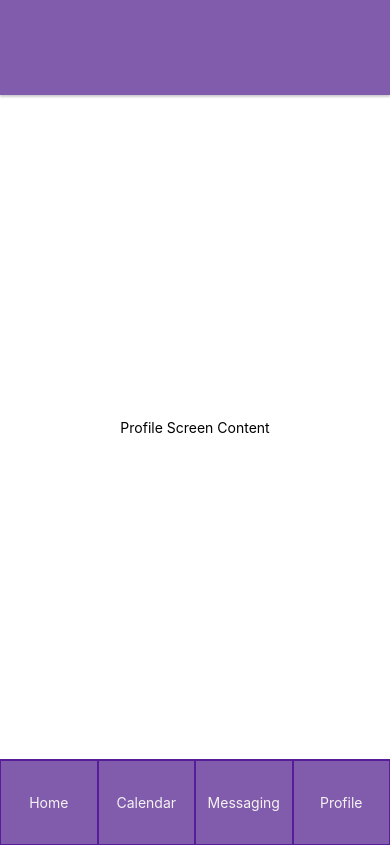
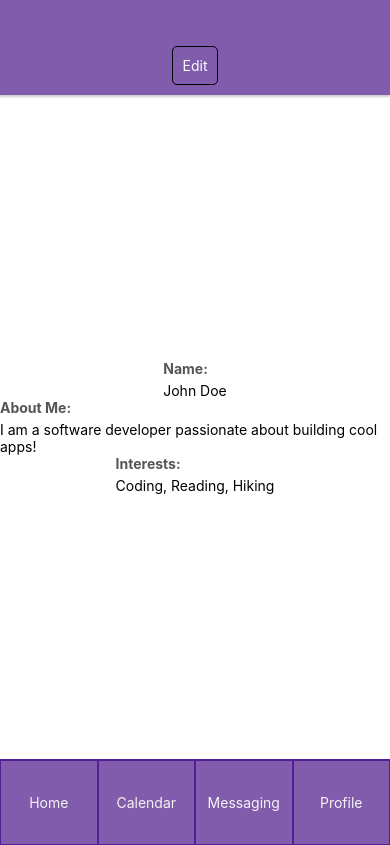
Before and after one commit to lizzy-lohmann/2024-final-project, a React Native app in the folder SeniorProject/: screen /Profile in a window 390 px wide. Built offline with nearby package versions, Linux system fonts and the light colour scheme.

Commit message:
Updated profile page

```diff
--- a/SeniorProject/Profile.js
+++ b/SeniorProject/Profile.js
@@ -1,19 +1,85 @@
-import React from 'react';
-import { View, Text, TouchableOpacity } from 'react-native';
-import  styles  from './styles';
+import React, { useState } from 'react';
+import { View, Text, TouchableOpacity, TextInput, StyleSheet } from 'react-native';
+import styles from './styles'; // Assuming your style.js file is named 'style.js'
 import Footer from "./Footer";
 
 const Profile = ({ navigation }) => {
+    const [isEditing, setIsEditing] = useState(false);
+    const [name, setName] = useState("John Doe");
+    const [interests, setInterests] = useState("Coding, Reading, Hiking");
+    const [aboutMe, setAboutMe] = useState("I am a software developer passionate about building cool apps!");
+
+    const handleEdit = () => {
+        setIsEditing(!isEditing);
+    };
+
+    const saveChanges = () => {
+        // Code to save changes to MongoDB database goes here
+        setIsEditing(false);
+    };
+
+
     return (
         <View style={styles.container}>
             {/* Custom Header */}
             <View style={styles.header}>
-                {/* Other header content */}
+                {/* Header content */}
+                <TouchableOpacity onPress={handleEdit} style={styles.headerButton}>
+                    <Text style={styles.headerButtonText}>{isEditing ? "Save" : "Edit"}</Text>
+                </TouchableOpacity>
             </View>
 
             {/* Screen Content */}
             <View style={styles.content}>
-                <Text>Profile Screen Content</Text>
+                {/* Name Box */}
+                <View style={styles.fieldContainer}>
+                    <Text style={styles.fieldTitle}>Name:</Text>
+                    <View style={[styles.textBox, isEditing && styles.editTextBox]}>
+                        {isEditing ? (
+                            <TextInput
+                                style={styles.input}
+                                value={name}
+                                onChangeText={setName}
+                            />
+                        ) : (
+                            <Text style={styles.fieldText}>{name}</Text>
+                        )}
+                    </View>
+                </View>
+
+                {/* About Me */}
+                <View style={styles.fieldContainer}>
+                    <Text style={styles.fieldTitle}>About Me:</Text>
+                    <View style={[styles.textBox, isEditing && styles.editTextBox]}>
+                        {isEditing ? (
+                            <TextInput
+                                style={styles.input}
+                                value={aboutMe}
+                                onChangeText={setName}
+                            />
+                        ) : (
+                            <Text style={styles.fieldText}>{aboutMe}</Text>
+                        )}
+                    </View>
+                </View>
+
+
+                {/* Interests */}
+                <View style={styles.fieldContainer}>
+                    <Text style={styles.fieldTitle}>Interests:</Text>
+                    <View style={[styles.textBox, isEditing && styles.editTextBox]}>
+                        {isEditing ? (
+                            <TextInput
+                                style={styles.input}
+                                value={interests}
+                                onChangeText={setName}
+                            />
+                        ) : (
+                            <Text style={styles.fieldText}>{interests}</Text>
+                        )}
+                    </View>
+                </View>
+
             </View>
 
             {/* Custom Footer */}
--- a/SeniorProject/package.json
+++ b/SeniorProject/package.json
@@ -12,11 +12,11 @@
     "@react-navigation/bottom-tabs": "^6.5.11",
     "@react-navigation/native": "^6.1.9",
     "@react-navigation/native-stack": "^6.9.17",
-    "expo": "~50.0.4",
+    "expo": "~50.0.7",
     "expo-status-bar": "~1.11.1",
     "react": "18.2.0",
-    "react-native": "0.73.2",
-    "react-native-safe-area-context": "^4.9.0",
+    "react-native": "^0.73.4",
+    "react-native-safe-area-context": "^4.8.2",
     "react-native-screens": "^3.29.0"
   },
   "devDependencies": {
--- a/SeniorProject/styles.js
+++ b/SeniorProject/styles.js
@@ -67,6 +67,21 @@ const styles = StyleSheet.create({
     footerButtonText: {
         color: '#f6f3f3',
     },
+
+    //added for profile page
+    editTextBox: {
+        borderWidth: 1,
+        borderColor: 'black',
+        borderRadius: 5,
+        padding: 10,
+    },
+
+    fieldTitle: {
+        textAlign: 'left',
+        marginBottom: 5,
+        color: '#555',
+        fontWeight: 'bold',
+    }
 });
 
 export default styles;
```
Also changed, not shown: 1 other file (tests, documents, lock files or other folders).
